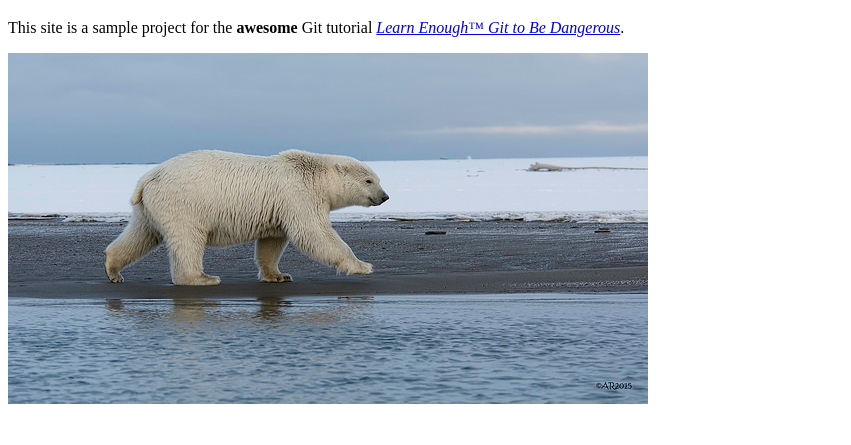
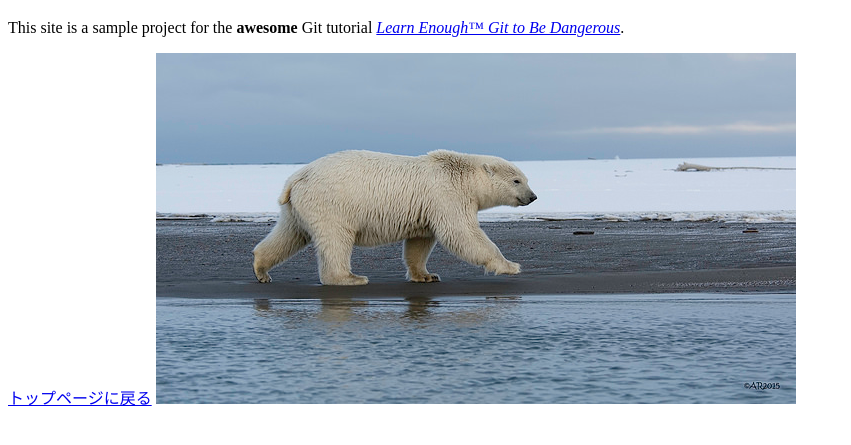
Before and after one commit to zaki1005/website, a plain HTML site: page about.html in a window 1280 px wide. Shown: the part 61-506 px from the top of the page, without its empty margins (0-851 px from the left). Drawn offline with Linux system fonts and the light colour scheme.

Commit message:
インデックスページへのリンクを追加

```diff
--- a/about.html
+++ b/about.html
@@ -10,6 +10,7 @@
       This site is a sample project for the <strong>awesome</strong> Git
       tutorial <a href="https://www.learnenough.com/git-tutorial"><em>Learn Enough™ Git to Be Dangerous</em></a>.
     </p>
+    <a href="index.html">トップページに戻る</a>
     <a href="https://www.flickr.com/photos/puliarfanita/22959238329"></a>
      <img src="images/polar_bear.jpg" alt="Polar bear">
     </a>
```
